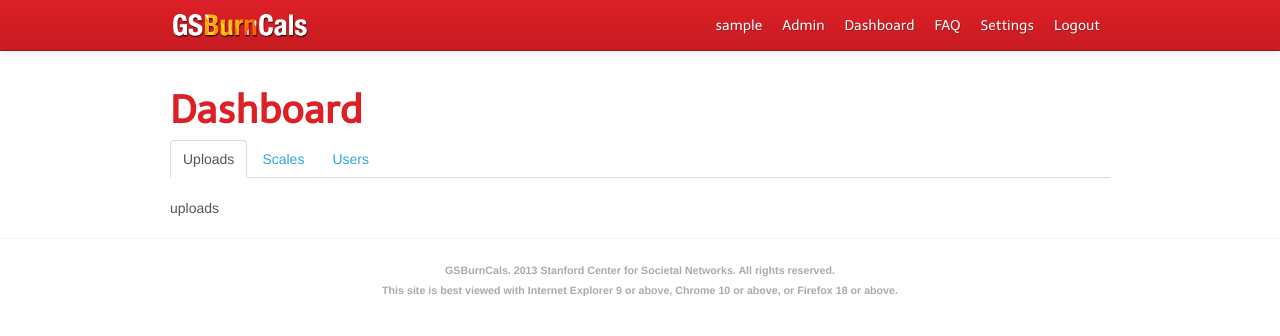
After one commit to tb6272574/fuel, a Django app: page /dashboard/ in a window 1280 px wide. The commit adds this page. Shown: the top 336 px of the page. Run offline with Django 3.2, Linux system fonts and the light colour scheme; the visitor is signed in with stand-in values (Sample User, id 1); data comes from the database, SQL or seed files in the repository; some libraries are stand-ins or nearby versions.

Commit message:
dashboard

```diff
--- a/fuel/models.py
+++ b/fuel/models.py
@@ -120,6 +120,9 @@ class FuelUser(User):
 
     def current_amount(self):
         return sum([a.amount for a in Amount.objects.filter(user=self)])
+
+    def total_fuelscore(self):
+        return sum([r.fuelscore for r in Record.objects.filter(user=self)])
 
     def status_tick(self):
         p = self.get_profile()
--- /dev/null
+++ b/fuel/templates/dashboard.html
@@ -0,0 +1,57 @@
+{% extends "frame.html" %}
+{% block title %}Dashboard{% endblock %}
+{% block head %}
+<script type="text/javascript">
+    $(document).ready(function() {
+        $("ul.nav-tabs a").each(function() {
+            $(this).click(function() {
+                $("ul.nav-tabs li").removeClass("active");
+                $(this).parent().addClass("active");
+                $("section.tab").hide();
+                $("section.tab"+$(this).attr('href')).show();
+                return false;
+            });
+        }).first().click();
+
+    });
+</script>
+{% endblock %}
+{% block content %}
+<div class="row">
+    <div class="span12">
+        <h1>Dashboard</h1>
+        <ul class="nav nav-tabs">
+            <li><a href="#uploads">Uploads</a></li>
+            <li><a href="#scales">Scales</a></li>
+            <li><a href="#users">Users</a></li>
+        </ul>
+    </div>
+</div>
+<!-- uploads -->
+<section id="uploads" class="tab">
+uploads
+</section>
+<!-- scales -->
+<section id="scales" class="tab">
+scales
+</section>
+<!-- users -->
+<section id="users" class="tab">
+{% for users in users_paged %}
+<div class="row">
+    {% for user in users %}
+    <div class="span2" style="position: relative">
+        <img src="/static/img/student-pictures/{{ user.profile.get_fueluser.image_url }}" style="width:100%; border-radius: 5px">
+        <div style="position: absolute; top: 5px; right: 5px">{% autoescape off %}{{ user.profile.get_fueluser.status_badge }}{% endautoescape %}</div>
+        <div class="label label-inverse" style="position: absolute; top: 120px; overflow-x: hidden">
+            {{ user.get_full_name }}
+        </div>
+        <small><b>FS</b>/{{ user.profile.get_fueluser.total_fuelscore }} <b>P</b>/{{ user.profile.get_fueluser.current_amount }} <b>$</b>{{ user.profile.get_fueluser.winnings|floatformat:2 }}</small>
+                <br>
+                <br>
+    </div>
+    {% endfor %}
+</div>
+{% endfor %}
+</section>
+{% endblock %}
--- a/fuel/templates/frame.html
+++ b/fuel/templates/frame.html
@@ -16,8 +16,11 @@
                     <ul class="nav pull-right">
                         {% if not user.is_anonymous %}
                         <li><a href="{% url home %}">{{ user.username }}</a></li>
+                        {% if user.is_superuser %}
+                        <li><a href="/admin/">Admin</a></li>
+                        {% endif %}
                         {% if user.is_staff %}
-                        <li><a href="/admin/">Admin</a></li>
+                        <li><a href="/dashboard/">Dashboard</a></li>
                         {% endif %}
                         <li><a href="{% url faq %}">FAQ</a></li>
                         <li><a href="{% url settings %}">Settings</a></li>
--- a/fuel/urls.py
+++ b/fuel/urls.py
@@ -15,6 +15,7 @@ urlpatterns = patterns('',
     url(r'^logout/$', 'fuel.views.logout', name='logout'),
     url(r'^stats/$', 'fuel.views.stats', name='stats'),
     url(r'^settings/$', 'fuel.views.settings', name='settings'),
+    url(r'^dashboard/$', 'fuel.views.dashboard', name='dashboard'),
 
     # actions
     url(r'^action/addrecord/', 'fuel.views.addrecord', name='addrecord'),
--- a/fuel/views.py
+++ b/fuel/views.py
@@ -230,7 +230,7 @@ def home(request):
 
 def stats(request):
     if not request.user.is_authenticated():
-        return HttpResponseForbidden()
+        return HttpResponseRedirect(reverse('index'))
     #fuelscore = '{name:\"FuelScore\", values:['
     #steps = '{name:\"Steps\", values:['
     #calories = '{name:\"Calories\", values:['
@@ -386,6 +386,8 @@ def faq(request):
     return HttpResponse(t.render(c))
 
 def history(request):
+    if not request.user.is_authenticated():
+        return HttpResponseRedirect(reverse('index'))
     t = loader.get_template('history.html')
     c = RequestContext(request, {'website_name': WEBSITE_NAME})
     # page the activities
@@ -397,6 +399,8 @@ def history(request):
     return HttpResponse(t.render(c))
 
 def settings(request):
+    if not request.user.is_authenticated():
+        return HttpResponseRedirect(reverse('index'))
     t = loader.get_template('settings.html')
     c = RequestContext(request, {'website_name': WEBSITE_NAME})
     if request.method == 'GET':
@@ -430,3 +434,23 @@ def settings(request):
         c.update({'pw_success': True})
 
     return HttpResponse(t.render(c))
+
+def dashboard(request):
+    if not request.user.is_authenticated():
+        return HttpResponseRedirect(reverse('index'))
+
+    if not request.user.is_staff:
+        return HttpResponseRedirect(reverse('home'))
+
+    t = loader.get_template('dashboard.html')
+
+    users = User.objects.all()
+    chunk_size = 6
+
+    c = RequestContext(request, {
+        'website_name': WEBSITE_NAME,
+        'users_paged': [users[i*chunk_size:(i+1)*chunk_size] for i in range(int(math.ceil(len(users)/float(chunk_size))))],
+        'scales': Scale.objects.all()
+        })
+
+    return HttpResponse(t.render(c))
```
Also changed, not shown: fuel/static/css/style.css (line endings or trailing spaces).
